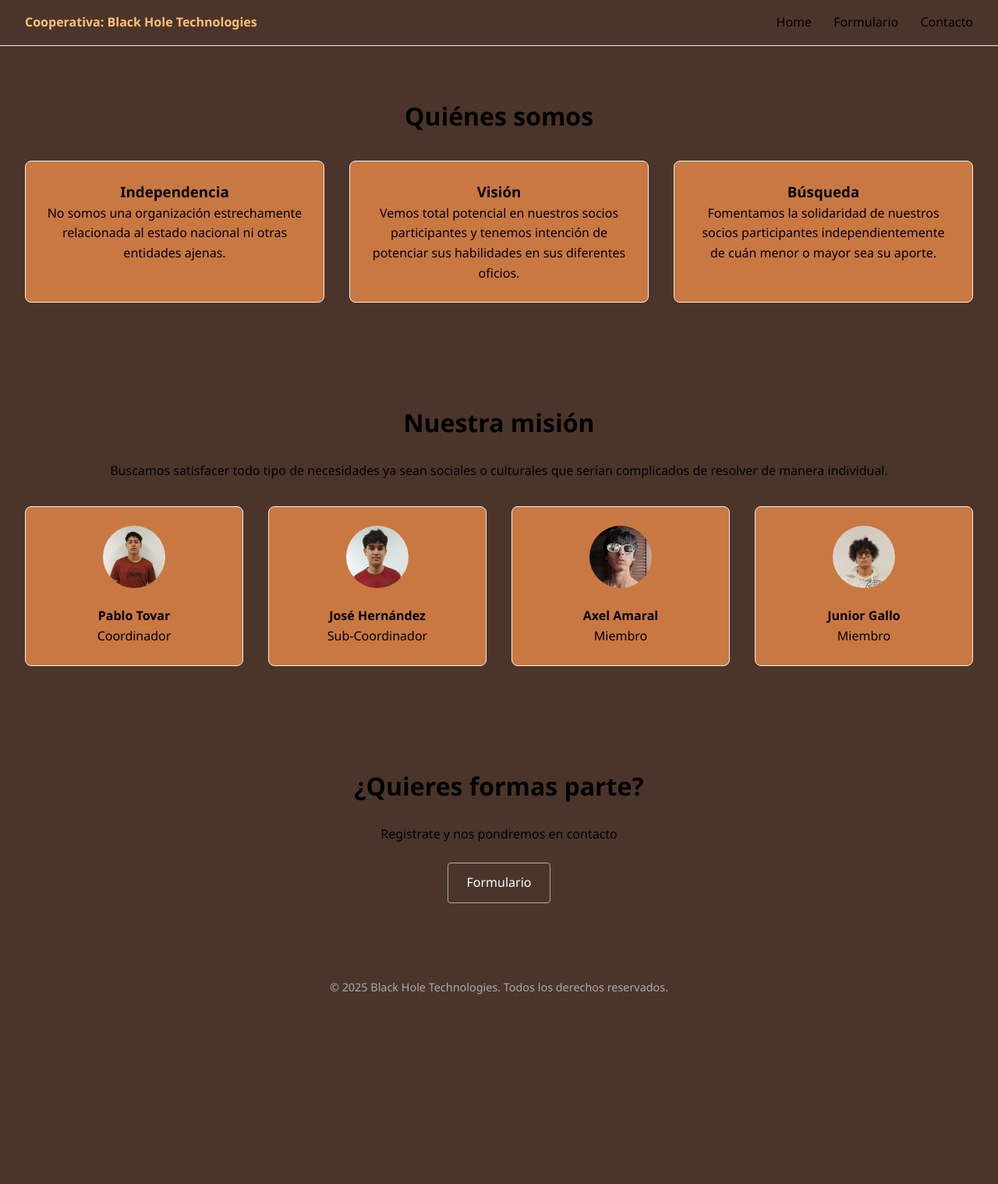
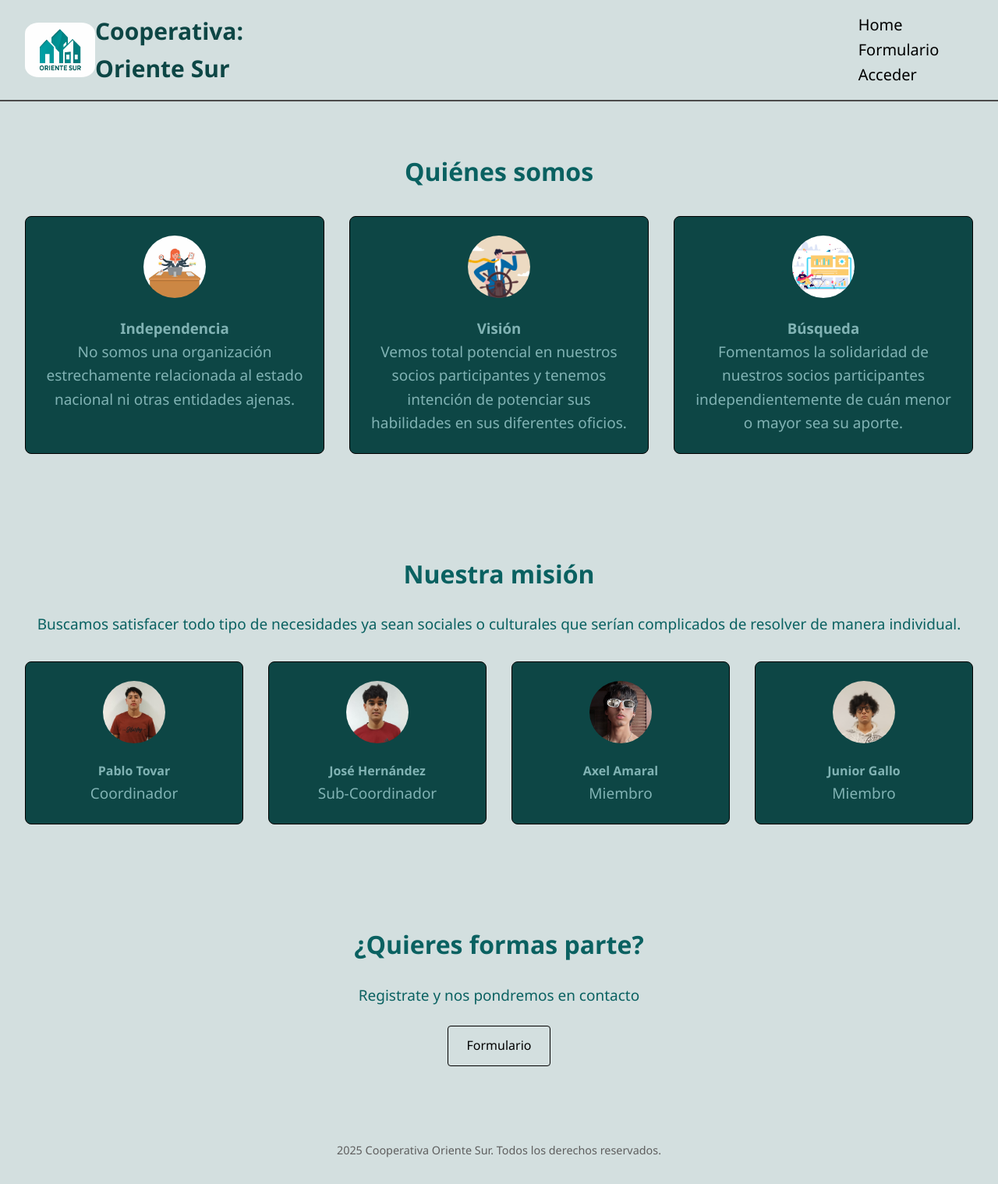
Before and after one commit to Black-Hole-Tecnologies/sitioweb.github.io, a PHP site: page /proyecto/index.html in a window 1280 px wide. Shown: the whole page at 78% size. Before the commit the page ends 1275 px from the top, so only its background shows below. Run offline with PHP 8.4, Linux system fonts and the light colour scheme.

Commit message:
Add files via upload

```diff
--- a/proyecto/proyecto/index.html
+++ b/proyecto/proyecto/index.html
@@ -4,15 +4,17 @@
     <meta charset="UTF-8">
     <meta name="viewport" content="width=device-width, initial-scale=1.0">
     <link rel="stylesheet" href="style.css">
-    <title>Black Hole Technologies</title>
+    <title>Coopetariva Oriente Sur</title>
 </head>
 <body>
+
      <header>
-    <div><strong> Cooperativa: Black Hole Technologies</strong></div>
+      <img src="images/orientesur.png" alt="orientesur" id="orientesur">
+    <div><strong> Cooperativa: Oriente Sur</strong></div>
     <nav>
-      <a href="#">Home</a>
+      <a href="index.html">Home</a>
       <a href="formulario.html">Formulario</a>
-      <a href="#">Contacto</a>
+      <a href="#">Acceder</a>
     </nav>
   </header>
 
@@ -20,14 +22,17 @@
     <h2>Quiénes somos</h2>
     <div class="grid">
       <div class="card">
+        <img src="images/trabajador_independiente-001.jpg" alt="independiente">
         <h3>Independencia</h3>
         <p>No somos una organización estrechamente relacionada al estado nacional ni otras entidades ajenas.</p>
       </div>
       <div class="card">
+        <img src="images/que-es-el-liderazgo-visionario-300x199.png" alt="visionario">
         <h3>Visión</h3>
         <p>Vemos total potencial en nuestros socios participantes y tenemos intención de potenciar sus habilidades en sus diferentes oficios.</p>
       </div>
       <div class="card">
+        <img src="images/modelos-de-atribucion.jpg" alt="buscador">
         <h3>Búsqueda</h3>
         <p>Fomentamos la solidaridad de nuestros socios participantes independientemente de cuán menor o mayor sea su aporte.</p>
       </div>
@@ -68,7 +73,8 @@
   </section>
 
   <footer>
-    &copy; 2025 Black Hole Technologies. Todos los derechos reservados.
+    <p>2025 Cooperativa Oriente Sur. Todos los derechos reservados.</p>
   </footer>
+
 </body>
 </html>
--- a/proyecto/proyecto/style.css
+++ b/proyecto/proyecto/style.css
@@ -6,8 +6,8 @@
 
     body {
       font-family: 'Segoe UI', sans-serif;
-      color: #FFBF78;
-      background: #4B352A;
+      color: #0d4645;
+      background: #d3dfdf;
       line-height: 1.6;
     }
 
@@ -16,7 +16,18 @@
       justify-content: space-between;
       align-items: center;
       padding: 1rem 2rem;
-      border-bottom: 1px solid #eee;
+      border-bottom: 2px solid #4b4b4b;
+    }
+
+    header img {
+      width: 90px;
+      height: 70px;
+      border-radius: 20%;
+    }
+
+    header div {
+      padding-right: 62%;
+      font-size: 30px;
     }
 
     nav a {
@@ -24,19 +35,17 @@
       text-decoration: none;
       color: black;
       font-weight: 500;
-    }
-
-    .formulario {
-      padding: 4rem 2rem;
-      text-align: center;
-      color: black;
-      background-color: #1f53c5;
+      font-size: 20px;
     }
 
     .section {
       padding: 4rem 2rem;
       text-align: center;
-      color: black;
+      color: #0a6161;
+    }
+
+    .section p {
+      font-size: 19px;
     }
 
     .section h2 {
@@ -53,9 +62,10 @@
 
     .card {
       padding: 1.5rem;
-      border: 1px solid #eee;
+      border: 1px solid #000000;
       border-radius: 8px;
-      background: #CA7842;
+      background: #0d4645;
+      color: #81b3b4;
     }
 
     .card img {
@@ -70,10 +80,10 @@
       display: inline-block;
       margin-top: 1.5rem;
       padding: 0.75rem 1.5rem;
-      border: 1px solid #aaa;
+      border: 1px solid #000000;
       border-radius: 4px;
       text-decoration: none;
-      color: white;
+      color: rgb(0, 0, 0);
       font-weight: 500;
     }
 
@@ -81,7 +91,7 @@
       text-align: center;
       padding: 2rem;
       font-size: 0.9rem;
-      color: #aaa;
+      color: #5e5e5e;
     }
 
     .form-register {
```
Also changed, not shown: proyecto/proyecto/formulario.html (+12 -0 lines), proyecto/proyecto/images/modelos-de-atribucion.jpg (added), proyecto/proyecto/images/orientesur.png (added), proyecto/proyecto/images/que-es-el-liderazgo-visionario-300x199.png (added), proyecto/proyecto/images/trabajador_independiente-001.jpg (added).
